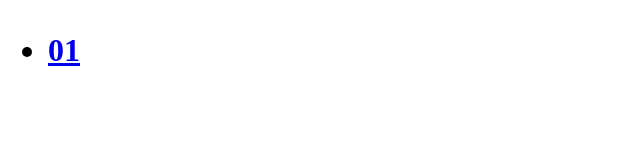
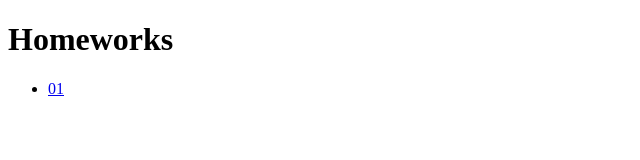
Before and after one commit to IhorSolodovnyk/HW, a plain HTML site: page index.html in a window 1280 px wide. Shown: the whole page, without its empty margins (0-640 px from the left). Drawn offline with Linux system fonts and the light colour scheme.

Commit message:
change header

```diff
--- a/index.html
+++ b/index.html
@@ -6,11 +6,10 @@
     <title>Homeworks</title>
 </head>
 <body>
-    <h1>
+    <h1>Homeworks</h1>
         <ul>
             <li><a href="./01/en.html">01</a>
             </li>
         </ul>
-    </h1>
 </body>
 </html>
```
